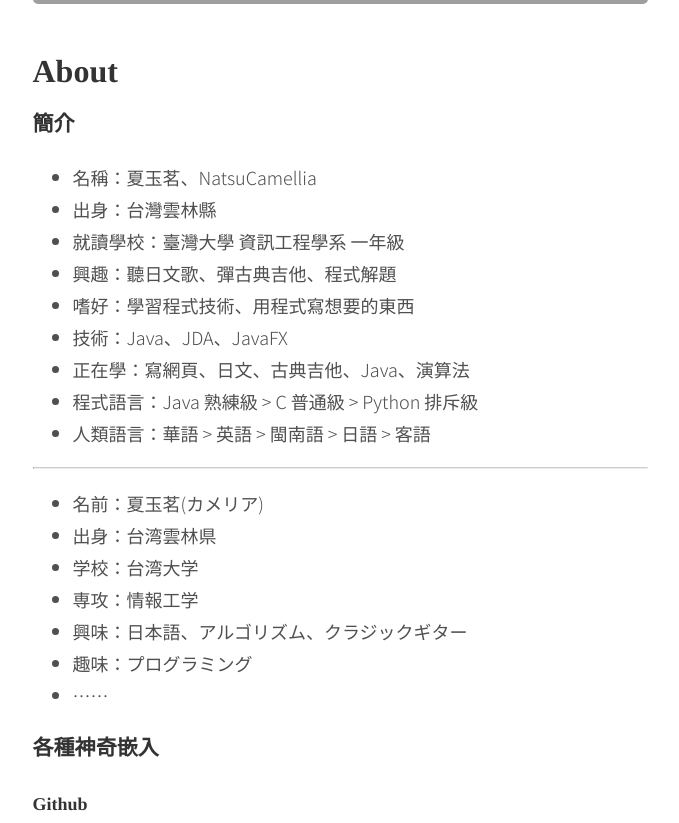
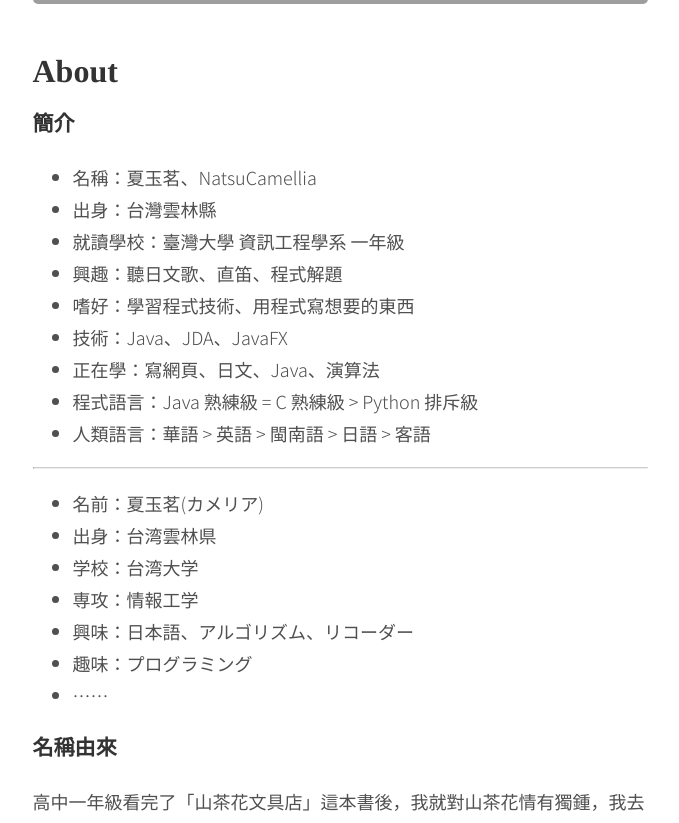
Before and after one commit to NatsuCamellia/NatsuCamellia.github.io, a Jekyll site: the page built from menu/about.md, in a window 1280 px wide and 1400 px high, scrolled down 224 px. Shown: the top 823 px of the window, without its empty margins (300-979 px from the left). Built offline with Jekyll 4.4.1, drawn with Linux system fonts in a browser that asks for light colours; some of the changed text lies outside the part shown; grey boxes are pictures that could not be loaded.

Commit message:
Modify about

```diff
--- a/menu/about.md
+++ b/menu/about.md
@@ -8,11 +8,11 @@ permalink: /about
 - 名稱：夏玉茗、NatsuCamellia
 - 出身：台灣雲林縣
 - 就讀學校：臺灣大學 資訊工程學系 一年級
-- 興趣：聽日文歌、彈古典吉他、程式解題
+- 興趣：聽日文歌、直笛、程式解題
 - 嗜好：學習程式技術、用程式寫想要的東西
 - 技術：Java、JDA、JavaFX
-- 正在學：寫網頁、日文、古典吉他、Java、演算法
-- 程式語言：Java 熟練級 > C 普通級 > Python 排斥級
+- 正在學：寫網頁、日文、Java、演算法
+- 程式語言：Java 熟練級 = C 熟練級 > Python 排斥級
 - 人類語言：華語 > 英語 > 閩南語 > 日語 > 客語
 
 ---
@@ -21,25 +21,15 @@ permalink: /about
 - 出身：台湾雲林県
 - 学校：台湾大学
 - 専攻：情報工学
-- 興味：日本語、アルゴリズム、クラジックギター
+- 興味：日本語、アルゴリズム、リコーダー
 - 趣味：プログラミング
 - ......
-
-### 各種神奇嵌入
-
-#### Github
-
-[![NatsuCamellia's GitHub stats](https://github-readme-stats.vercel.app/api?username=NatsuCamellia)](https://github.com/anuraghazra/github-readme-stats)
-
-#### Codewars
-
-![Codewars](https://www.codewars.com/users/NatsuCamellia/badges/large)
 
 ### 名稱由來
 
 高中一年級看完了「山茶花文具店」這本書後，我就對山茶花情有獨鍾，我去查了山茶花的花期、別名，得到了山茶花其中一個我覺得最好聽的別名「玉茗」，而山茶花有很多花期，唯不在夏季開花，因此我當初寫下了這句話：
 
-> When the summer camellia blooms.
+> When camellia blooms in summer.
 
 有多種解讀，舉出兩種：
 
```
